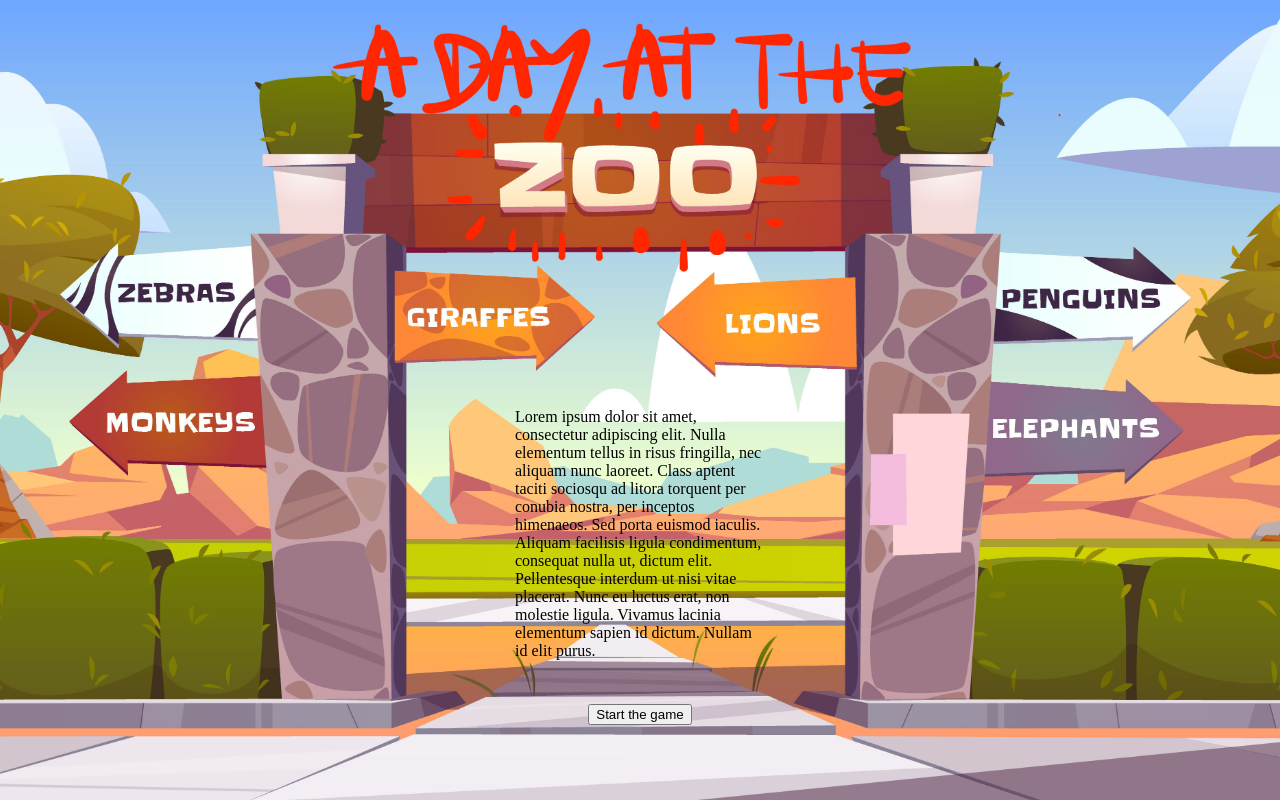
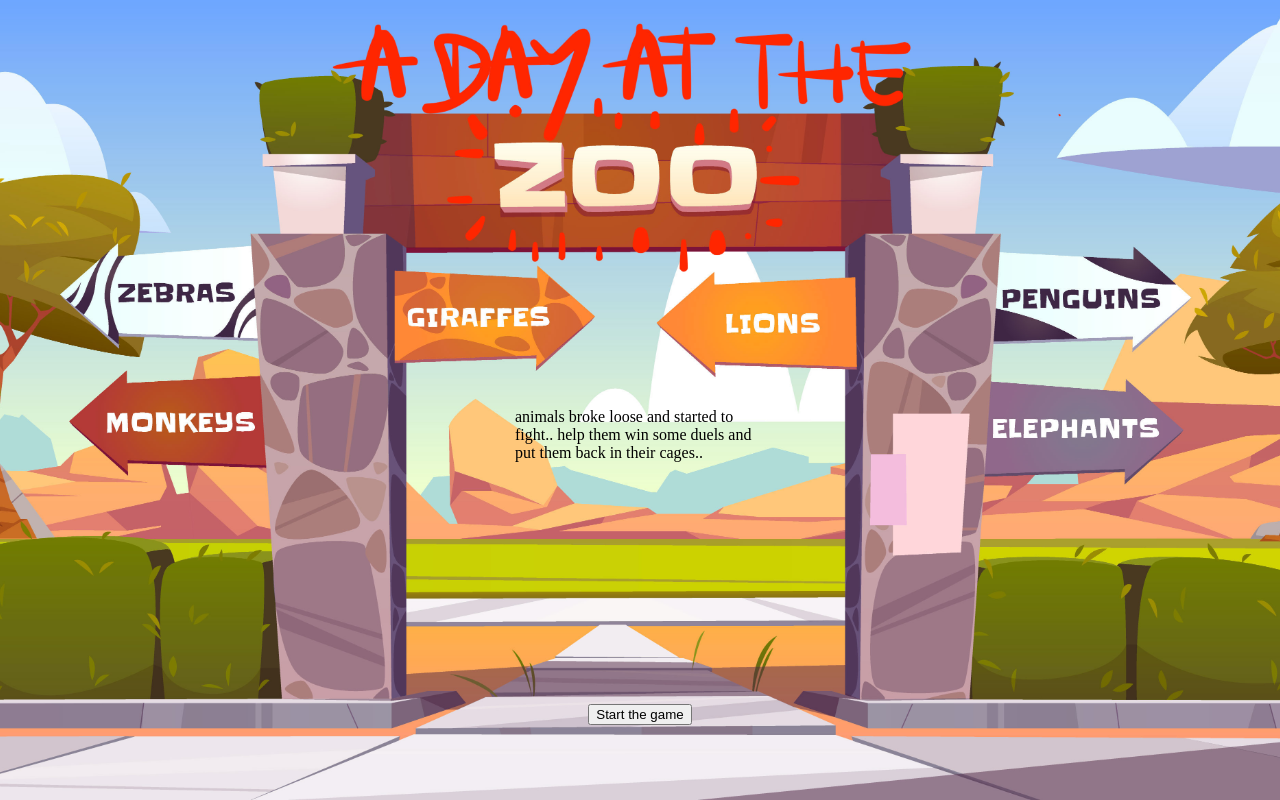
Before and after one commit to petrovanistvan/a-day-at-the-zoo, a plain HTML site: page website/start.html in a window 1280 px wide. Drawn offline with Linux system fonts and the light colour scheme.

Commit message:
wednesday

```diff
--- a/js/index.js
+++ b/js/index.js
@@ -248,7 +248,7 @@ function draw() {
 }
 
 function fight() {
-    //instant kill
+    //instant kill player->computer
     if (randomPlayerCard.attack >= randomComputerCard.defense) {
         combatLog.innerText = (`${randomPlayerCard.name} has won the duel!`);
         playerCardAttack.remove();
@@ -263,7 +263,7 @@ function fight() {
         if (counter === 3) {
             window.location.href = "../website/end.html"
         }
-    //damage
+    //damage player->computer
     } else {
         randomComputerCard.defense = randomComputerCard.defense - randomPlayerCard.attack;
         computerCardDefense.innerText = randomComputerCard.defense;
--- a/website/start.html
+++ b/website/start.html
@@ -9,7 +9,7 @@
 </head>
 <body>
     <div>
-        <p>Lorem ipsum dolor sit amet, consectetur adipiscing elit. Nulla elementum tellus in risus fringilla, nec aliquam nunc laoreet. Class aptent taciti sociosqu ad litora torquent per conubia nostra, per inceptos himenaeos. Sed porta euismod iaculis. Aliquam facilisis ligula condimentum, consequat nulla ut, dictum elit. Pellentesque interdum ut nisi vitae placerat. Nunc eu luctus erat, non molestie ligula. Vivamus lacinia elementum sapien id dictum. Nullam id elit purus.</p>
+        <p>animals broke loose and started to fight.. help them win some duels and put them back in their cages..</p>
         <form action="./game.html">
             <input type="submit" value="Start the game" />
         </form>
```
